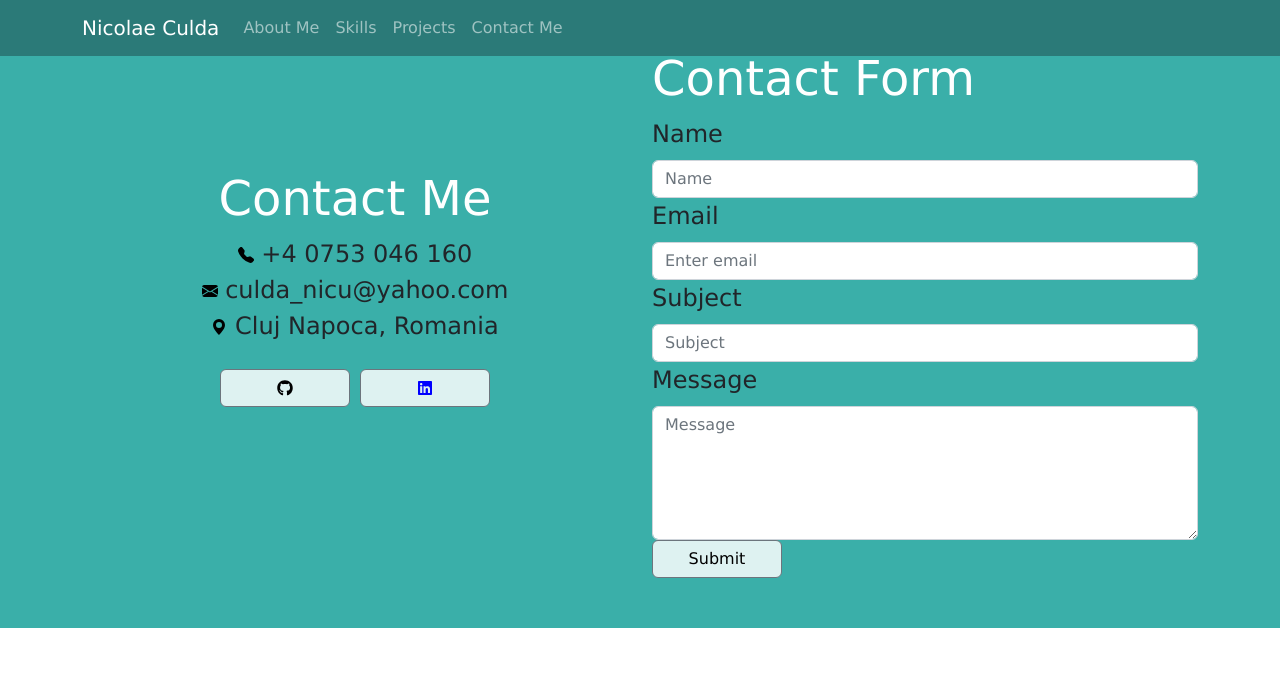
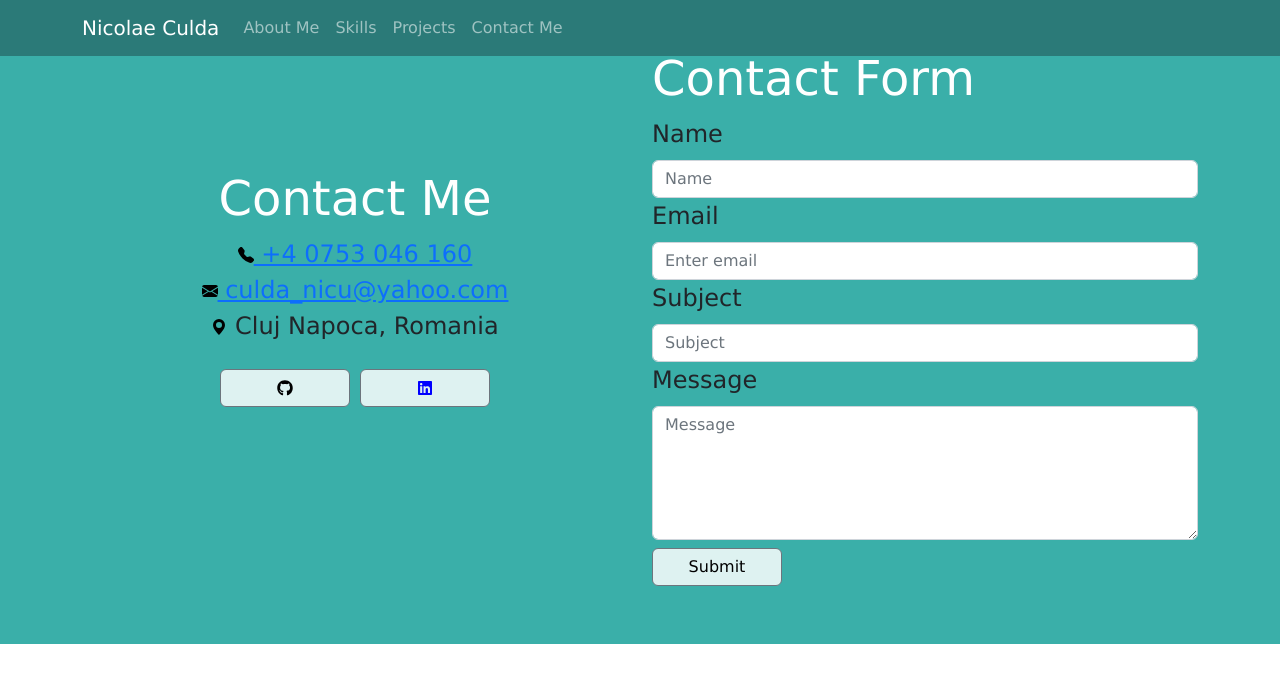
Before and after one commit to NicuCulda/projects, a React (Vite) app in the folder my-resume-react-app/: page /contact in a window 1280 px wide. Shown: the top 682 px of the page. Built offline with nearby package versions, Linux system fonts and the light colour scheme.

Commit message:
new changes in contact Pages

```diff
--- a/my-resume-react-app/src/Pages/ContacMe/ContactMe.css
+++ b/my-resume-react-app/src/Pages/ContacMe/ContactMe.css
@@ -4,7 +4,7 @@
     padding-bottom: 50px;
 }
 
-.buttons {
+.buttons-link {
     display: flex;
     flex-direction: row;
     margin-top: 20px;
--- a/my-resume-react-app/src/Pages/ContacMe/ContactMe.jsx
+++ b/my-resume-react-app/src/Pages/ContacMe/ContactMe.jsx
@@ -46,15 +46,17 @@ const ContactMe = () => {
             <Col lg={6} className='my-info'>
                     <h1 className='contact-title'>Contact Me</h1>
                     <div className="contact-info-item">
-                        <img className='contact-icon' src={phone} alt="" /> +4 0753 046 160
+                        <a href="tel:+4 0753 046 160">
+                            <img className='contact-icon' src={phone} alt="" /> +4 0753 046 160</a>
                     </div>
                     <div className="contact-info-item">
-                        <img className='contact-icon' src={envelope} alt="" /> culda_nicu@yahoo.com
+                        <a href='mailto:culda_nicu@yahoo.com'>
+                        <img className='contact-icon' src={envelope} alt="" /> culda_nicu@yahoo.com</a>
                     </div>
                     <div className="contact-info-item">
                             <img className='contact-icon' src={map} alt="" /> Cluj Napoca, Romania
                     </div>
-                    <div className='buttons'>
+                    <div className='buttons-link'>
                         <a href="https://github.com/NicuCulda/" target="_blank" className='btn-contact'>
                         <Button variant="secondary" style={{backgroundColor: "#def2f1" }}>
                             <FaGithub color='black' />
@@ -88,7 +90,12 @@ const ContactMe = () => {
                         <Form.Label>Message</Form.Label>
                         <Form.Control required name='message' as="textarea" type='Message' placeholder='Message' rows={5}/>
                     </Form.Group>
-                    <Button onClick={handleSubmit} variant="secondary" type="submit" style={{backgroundColor: "#def2f1", color: 'black' }}>Submit</Button>
+                    <Button
+                        onClick={handleSubmit}
+                        variant="secondary" type="submit"
+                        style={{backgroundColor: "#def2f1", color: 'black', margin: '8px 0px'}}>
+                            Submit
+                    </Button>
                 </Form>
             </Col>
             </Row>
--- a/my-resume-react-app/src/Pages/Projects/Projects.jsx
+++ b/my-resume-react-app/src/Pages/Projects/Projects.jsx
@@ -27,7 +27,6 @@ const Projects = () => {
                     <a href="https://github.com/NicuCulda/Homeworks/tree/main/my-shopping-website-with-react" target="_blank">
                         <Button
                             variant="secondary"
-                            onClick={() => onClickOpenVavancy(id)}
                             style={{backgroundColor: "#def2f1" , color: 'black'}}>
                                 Go to GitHub
                         </Button>
@@ -47,7 +46,6 @@ const Projects = () => {
                     <a href="https://github.com/NicuCulda/Homeworks/tree/main/Weather%20app%20-%20API" target="_blank">
                         <Button
                             variant="secondary"
-                            onClick={() => onClickOpenVavancy(id)}
                             style={{backgroundColor: "#def2f1", color: 'black'}}>
                             Go to GitHub
                         </Button>
--- a/my-resume-react-app/src/Pages/Skills/Skills.css
+++ b/my-resume-react-app/src/Pages/Skills/Skills.css
@@ -33,7 +33,3 @@
 .btn {
     width: 130px;
 }
-
-.btn:hover {
-    box-shadow: 3px 3px black;
-}
--- a/my-resume-react-app/src/Pages/Skills/Skills.jsx
+++ b/my-resume-react-app/src/Pages/Skills/Skills.jsx
@@ -1,5 +1,4 @@
 import './Skills.css'
-import React, { useEffect, useState  } from 'react';
 import ProgressBar from 'react-bootstrap/ProgressBar'
 import { FaCss3, FaHtml5, FaJsSquare, FaReact, FaGit, FaGithub} from "react-icons/fa"
 import Container from 'react-bootstrap/Container'
```
